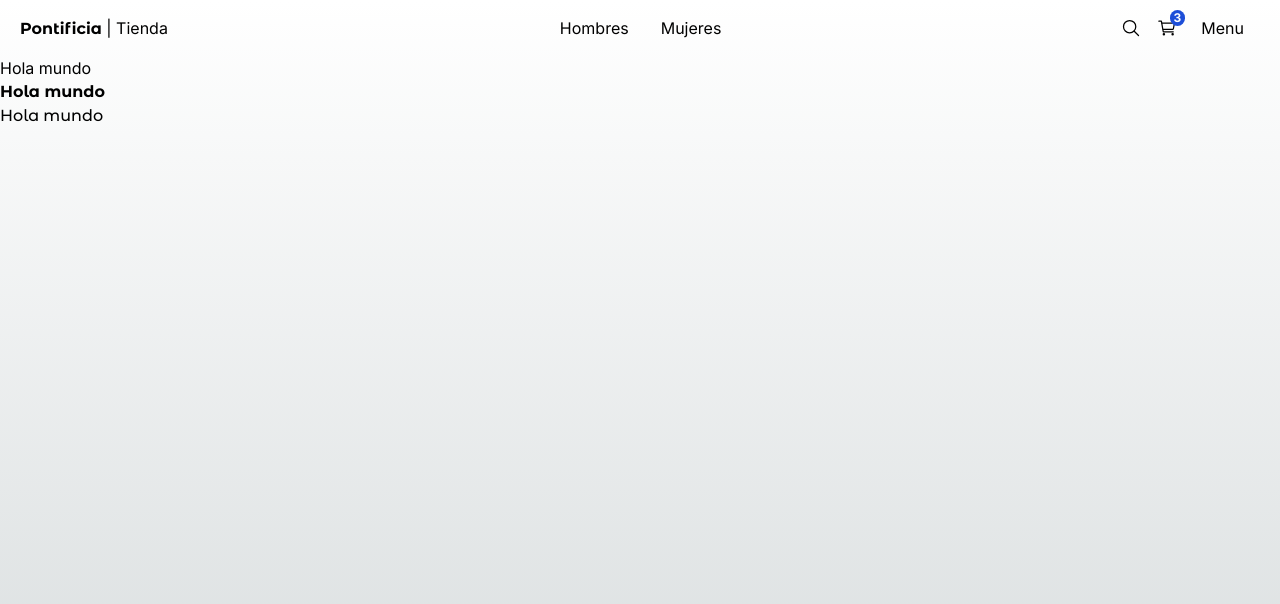
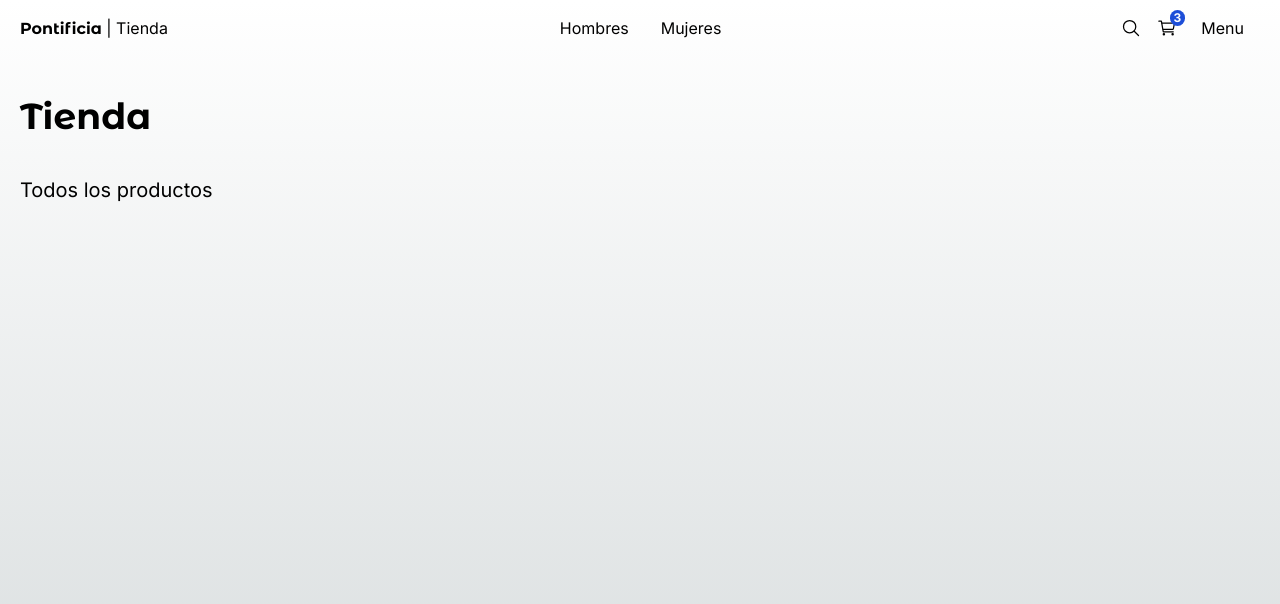
Before and after one commit to Juan-Ayme/e-comerce, a Next.js app: page / in a window 1280 px wide. Shown: the top 604 px of the page. Built offline with nearby package versions, Linux system fonts and the light colour scheme.

Commit message:
componente title

```diff
--- a/src/app/(shop)/layout.tsx
+++ b/src/app/(shop)/layout.tsx
@@ -3,9 +3,11 @@
 export default function ShopLayout({children}:
     {children: React.ReactNode;}) {
   return (
-    <main className="min-h-screen ">
+    <main className="min-h-screen">
       <TopMenu/>
+      <div className="px-1 sm:px-5">
         {children}
+      </div>
     </main>
   );
 }
--- a/src/app/(shop)/page.tsx
+++ b/src/app/(shop)/page.tsx
@@ -1,11 +1,13 @@
+import { Title } from "@/components";
 import { titleFont } from "@/config/fonts";
 
 export default function Home() {
   return (
-    <div >
-      <h1>Hola mundo</h1>
-      <h1 className={`${titleFont.className} font-bold`}>Hola mundo</h1>
-      <h1 className={`${titleFont.className}`}>Hola mundo</h1>
-    </div>
+    <>
+      <Title
+        title="Tienda"
+        subtitle="Todos los productos"
+      />
+    </>
   );
 }
--- a/src/components/index.ts
+++ b/src/components/index.ts
@@ -1,2 +1,3 @@
 export * from './ui/top-menu/TopMenu';
 export * from './ui/not-found/PageNotFound';
+export * from './ui/title/Title';
--- /dev/null
+++ b/src/components/ui/title/Title.tsx
@@ -0,0 +1,22 @@
+import { titleFont } from "@/config/fonts";
+
+interface Props{
+    title: string;
+    subtitle?: string;
+    className?: string;
+}
+
+export const Title = ({title,subtitle,className}: Props) => {
+  return (
+    <div className={`mt-3 ${className}`}>
+        <h1 className={`${titleFont.className} antialiased text-4xl font-semibold my-10`}>
+            {title}
+        </h1>
+        {//si hay un subtitulo lo mostramos
+            subtitle && (
+                <h3 className="text-xl mb-10">{subtitle}</h3>
+            )
+        }
+    </div>
+  )
+}
```
